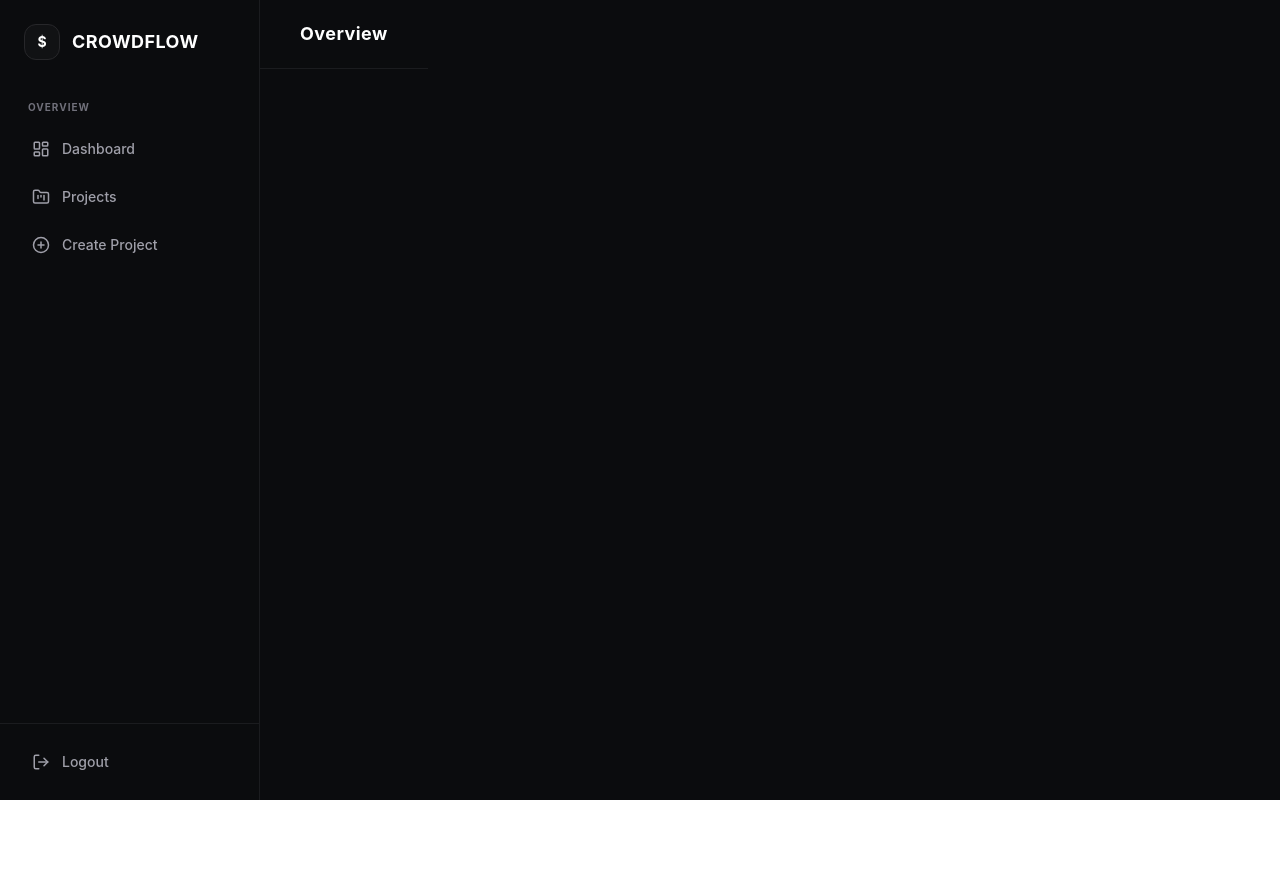
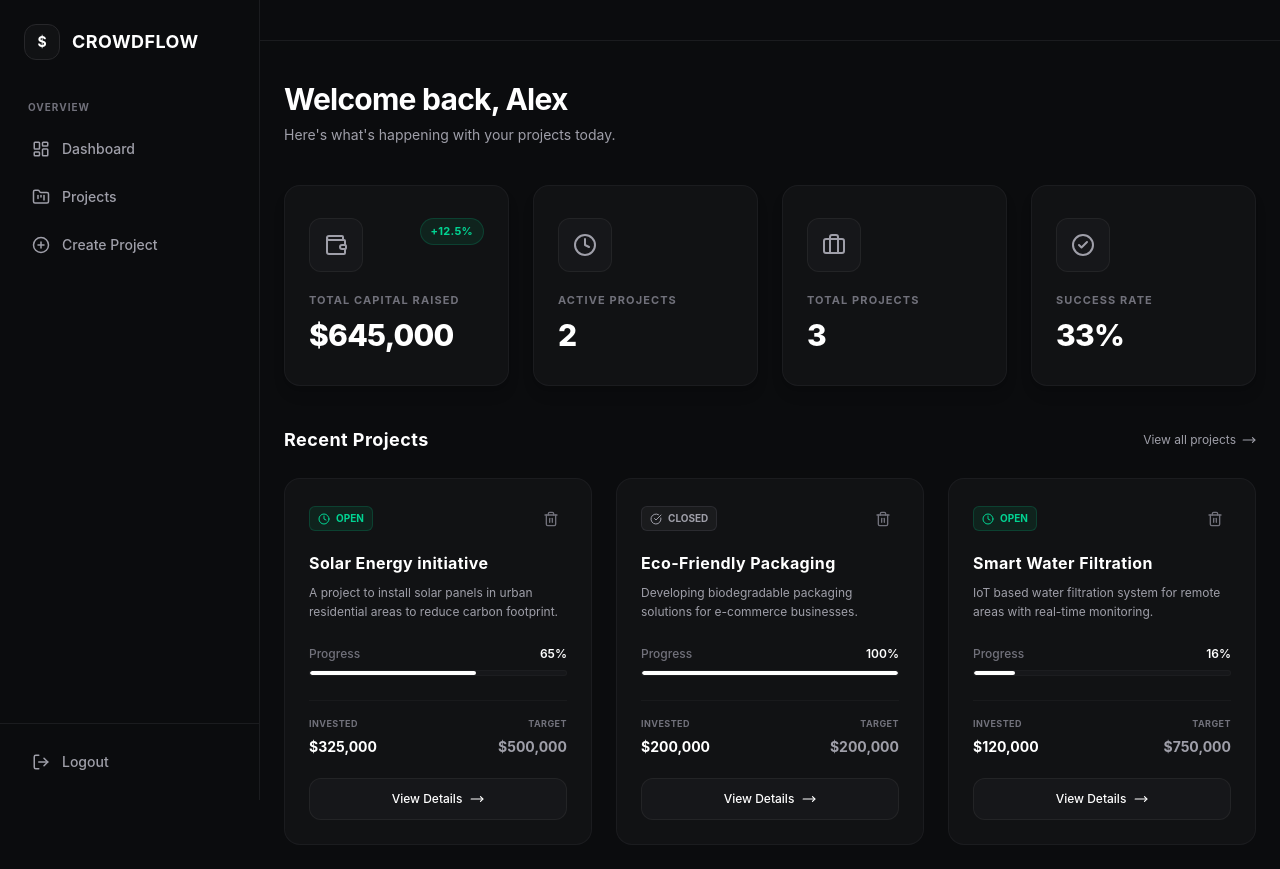
Before and after one commit to shsalima/crowdFund-manager-, a React (Vite) app in the folder front-end/: page / in a window 1280 px wide. Before the commit the page ends 800 px from the top, so only its background shows below. Built offline with nearby package versions, Linux system fonts and the light colour scheme; no server answers; sample sign-in values are in the browser's storage.

Commit message:
petite modification sur header de application

```diff
--- a/front-end/src/App.jsx
+++ b/front-end/src/App.jsx
@@ -12,13 +12,18 @@
 
 function App() {
   const navigate = useNavigate();
-  const isAuth = true;
+  const location = useLocation();
+  const isAuth = !!localStorage.getItem("token");
 
   useEffect(() => {
-    if (isAuth == false) {
+    if (!isAuth && location.pathname !== "login" && location.pathname !== "/register") {
+
       navigate("/login");
     }
-  }, []);
+    if(isAuth && (location.pathname === "login" || location.pathname === "register")){
+      navigate("/dashboard");
+    }
+  }, [isAuth, location.pathname, navigate]);
 
   return (
     <>
@@ -29,6 +34,7 @@
           <Route path="/dashboard" element={<Dashboard />} />
           <Route path="/projects" element={<Projects/>} />
           <Route path="/create-project" element={<CreateProject/>} />
+          <Route path="/" element={isAuth ? <Dashboard/> : <Login/>}/>
         </Routes>
       </MainLayout>
     </>
--- a/front-end/src/UI/layouts/AppHeader.jsx
+++ b/front-end/src/UI/layouts/AppHeader.jsx
@@ -8,7 +8,7 @@
     return (
         <header className="w-full bg-[#0b0c0e] py-5 px-10 border-b border-zinc-800/60 flex items-center">
             <h2 className="capitalize text-lg font-bold tracking-wide text-white">
-                {pageTitle || "Overview"}
+                {pageTitle }
             </h2>
         </header>
     );
```
